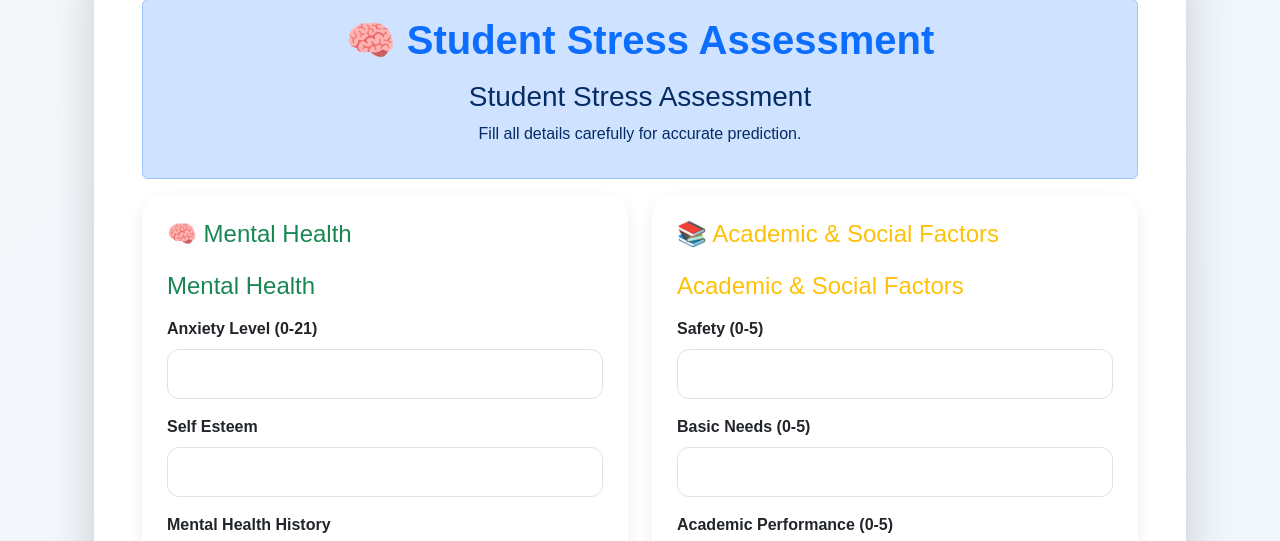
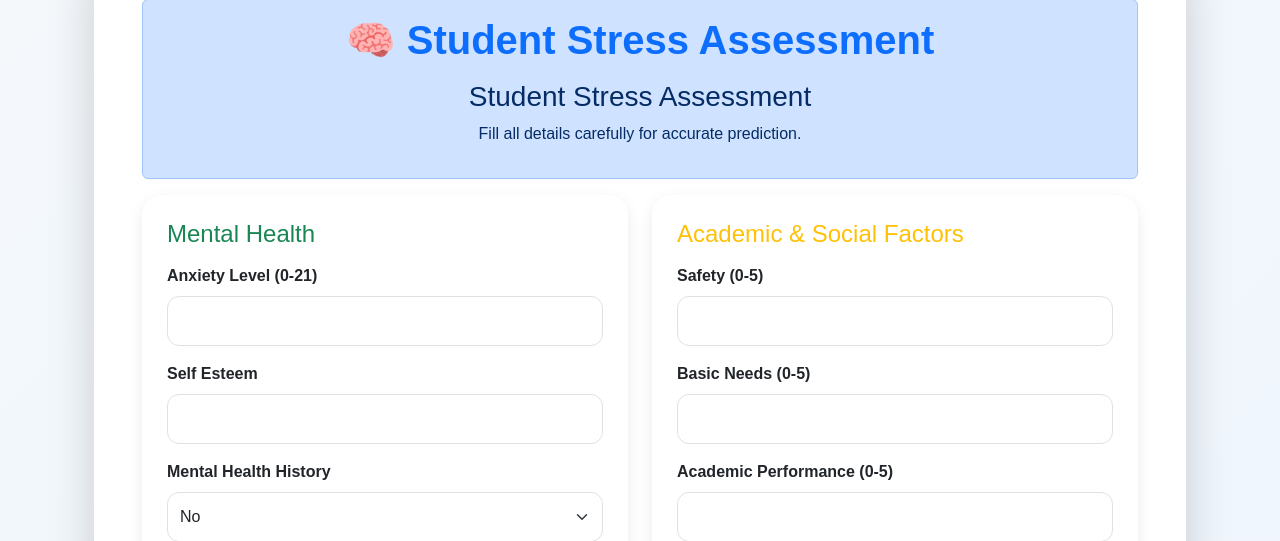
Before and after one commit to rahulshajii/AI-Student-Stress-Prediction-System, a Flask app: page /predict in a window 1280 px wide. Shown: the part 165-706 px from the top of the page. Run offline with Flask 3, Linux system fonts and the light colour scheme; parts of the project's set-up code (start-up, migrations or seed data) failed here and were passed over.

Commit message:
change emoji

```diff
--- a/templates/predict.html
+++ b/templates/predict.html
@@ -29,13 +29,6 @@
 <div class="col-lg-6">
 
     <div class="section-card">
-
-    <h4 class="text-success mb-4">
-
-    🧠 Mental Health
-
-    </h4>
-
 <h4 class="text-success mb-3">Mental Health</h4>
 
 <div class="mb-3">
@@ -111,13 +104,6 @@ name="living_conditions" min="0" max="5" required>
 <div class="col-lg-6">
 
     <div class="section-card">
-
-    <h4 class="text-warning mb-4">
-
-    📚 Academic & Social Factors
-
-    </h4>
-
 <h4 class="text-warning mb-3">Academic & Social Factors</h4>
 
 <div class="mb-3">
```
